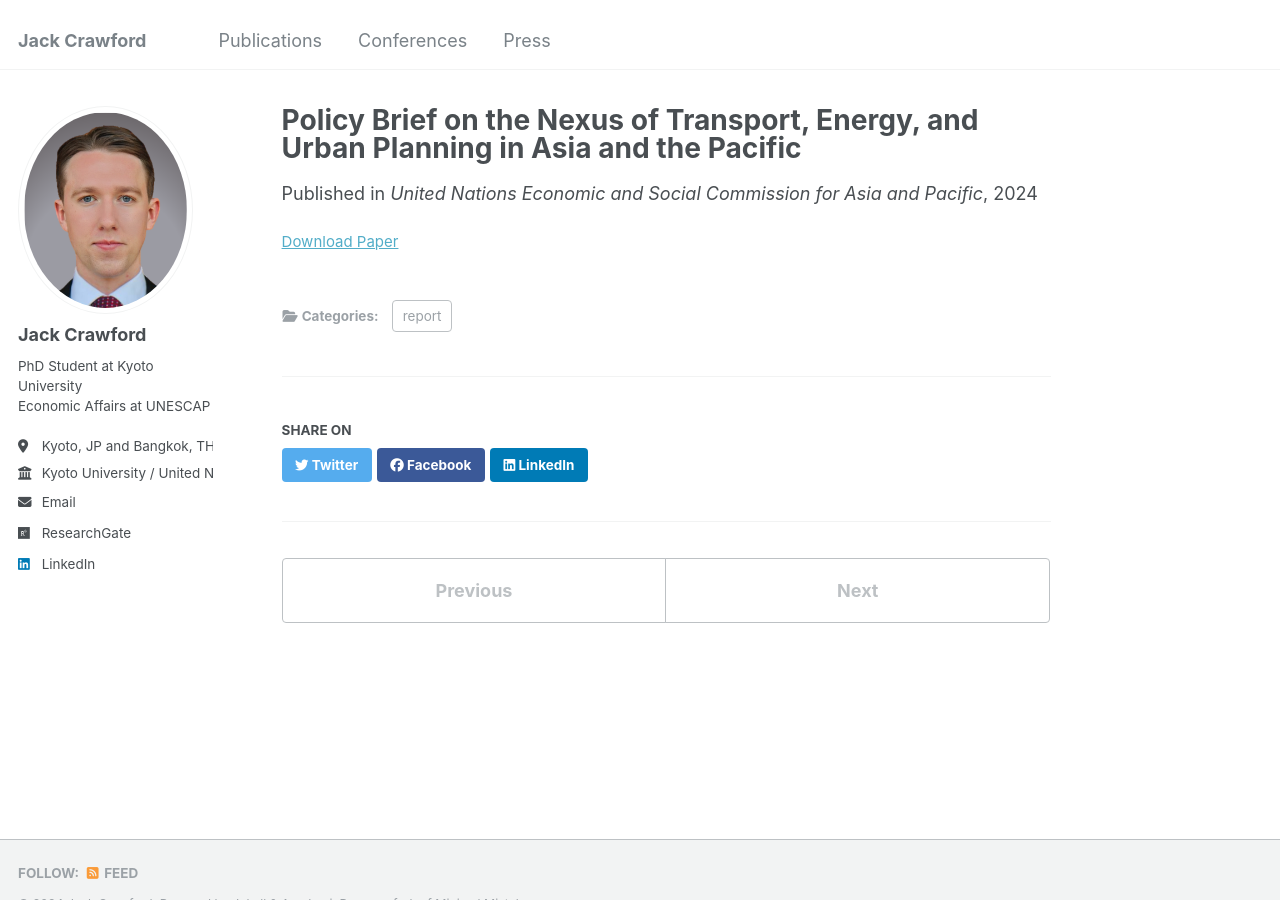
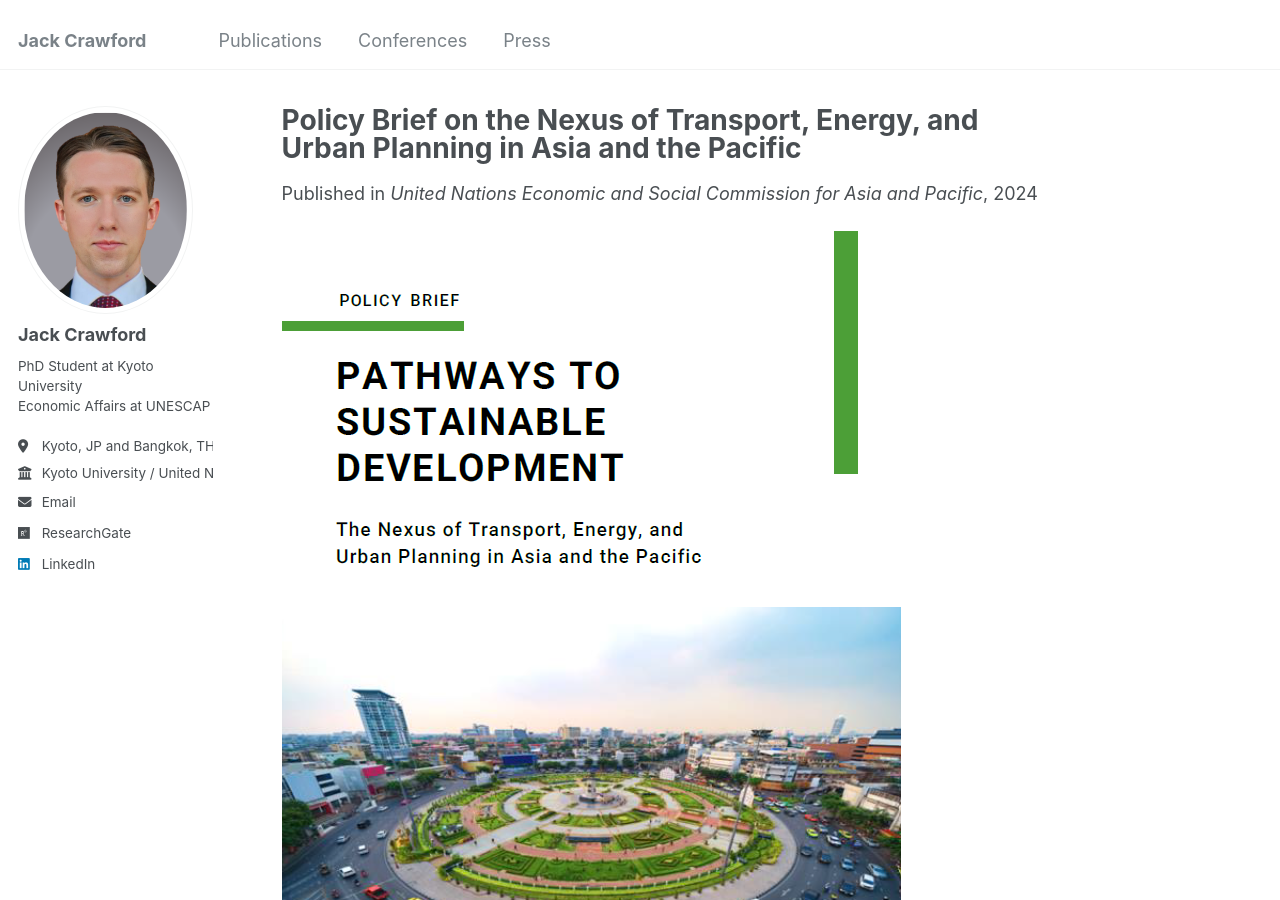
Before and after one commit to jackgcrawford/jackcrawford, a Jekyll site: the page built from _publications/2024-02-01-nexus-1.md, in a window 1280 px wide and 900 px high. Built offline with Jekyll 4.4.1, drawn with Linux system fonts in a browser that asks for light colours.

Commit message:
Update 2024-02-01-nexus-1.md

```diff
--- a/_publications/2024-02-01-nexus-1.md
+++ b/_publications/2024-02-01-nexus-1.md
@@ -8,3 +8,4 @@ venue: 'United Nations Economic and Social Commission for Asia and Pacific'
 paperurl: 'https://www.unescap.org/kp/2024/pathways-sustainable-development-nexus-transport-energy-and-urban-planning-asia-and-pacific'
 image: '/images/publication1.png'
 ---
+<img src=' /images/nexus.png'>
```
